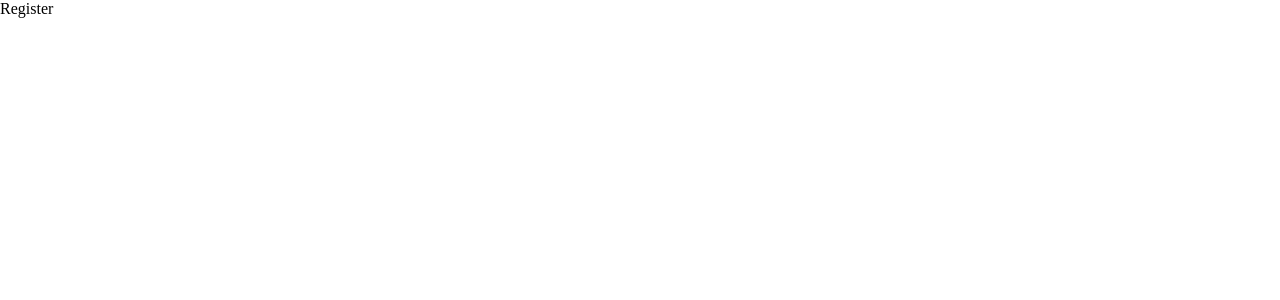
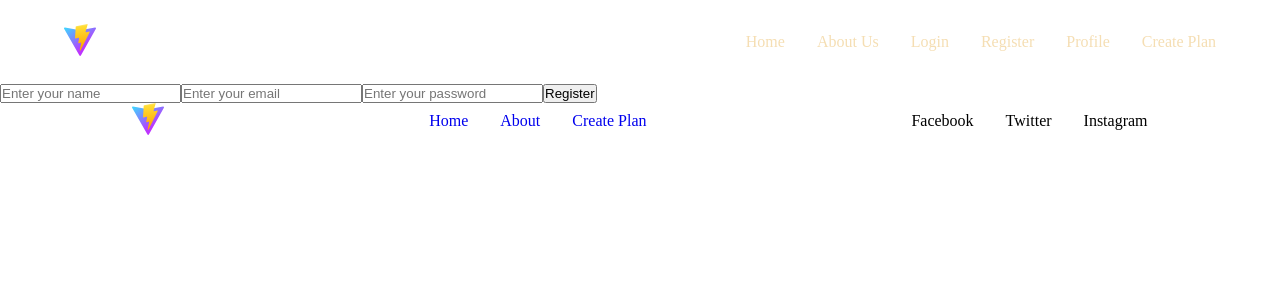
Before and after one commit to Jack-WebDev/CoffeeRoasters_MERN, a React (Vite) app in the folder frontend/: page /register in a window 1280 px wide. Shown: the top 300 px of the page. Built offline with nearby package versions, Linux system fonts and the light colour scheme.

Commit message:
login and register forms

```diff
--- a/frontend/src/components/Button.jsx
+++ b/frontend/src/components/Button.jsx
@@ -1,7 +1,8 @@
 
-const Button = () => {
+// eslint-disable-next-line react/prop-types
+const Button = ({children}) => {
   return (
-    <button>Create your plan</button>
+    <button>{children}</button>
   )
 }
 
--- /dev/null
+++ b/frontend/src/components/LoginForm.jsx
@@ -0,0 +1,38 @@
+import { useState } from "react";
+import Button from "../components/Button";
+const LoginForm = () => {
+  const [form, setForm] = useState({
+    email: "",
+    password: "",
+  });
+
+  const handleChange = (e) => {
+    e.preventDefault();
+    setForm({
+      ...form,
+      [e.target.name]: e.target.value,
+    });
+  };
+
+  return (
+    <form>
+      <input
+        type="email"
+        name="email"
+        placeholder="Enter your email"
+        onChange={handleChange}
+        required
+      />
+      <input
+        type="password"
+        name="password"
+        placeholder="Enter your password"
+        onChange={handleChange}
+        required
+      />
+      <Button>Login</Button>
+    </form>
+  );
+};
+
+export default LoginForm;
--- /dev/null
+++ b/frontend/src/components/RegisterForm.jsx
@@ -0,0 +1,46 @@
+import { useState } from "react";
+import Button from "../components/Button"
+
+const RegisterForm = () => {
+  const [form, setForm] = useState({
+    name: "",
+    email: "",
+    password: "",
+  });
+
+  const handleChange = (e) => {
+    e.preventDefault();
+
+    setForm({
+      ...form,
+      [e.target.name]: e.target.value,
+    });
+  };
+
+  return (
+    <form>
+      <input
+        type="text"
+        name="name"
+        placeholder="Enter your name"
+        onChange={handleChange}
+      />
+      <input
+        type="email"
+        name="email"
+        placeholder="Enter your email"
+        onChange={handleChange}
+      />
+      <input
+        type="password"
+        name="password"
+        placeholder="Enter your password"
+        onChange={handleChange}
+      />
+
+    <Button>Register</Button>
+    </form>
+  );
+};
+
+export default RegisterForm;
--- a/frontend/src/pages/Login.jsx
+++ b/frontend/src/pages/Login.jsx
@@ -1,8 +1,15 @@
+import Header from "../components/Header";
+import Footer from "../components/Footer";
+import LoginForm from "../components/LoginForm";
 
 const Login = () => {
   return (
-    <div>Login</div>
-  )
-}
+    <div>
+      <Header />
+      <LoginForm />
+      <Footer />
+    </div>
+  );
+};
 
-export default Login
+export default Login;
--- a/frontend/src/pages/Register.jsx
+++ b/frontend/src/pages/Register.jsx
@@ -1,8 +1,15 @@
+import Header from "../components/Header";
+import RegisterForm from "../components/RegisterForm";
+import Footer from "../components/Footer";
 
 const Register = () => {
   return (
-    <div>Register</div>
-  )
-}
+    <div>
+      <Header />
+      <RegisterForm />
+      <Footer />
+    </div>
+  );
+};
 
-export default Register
+export default Register;
```
